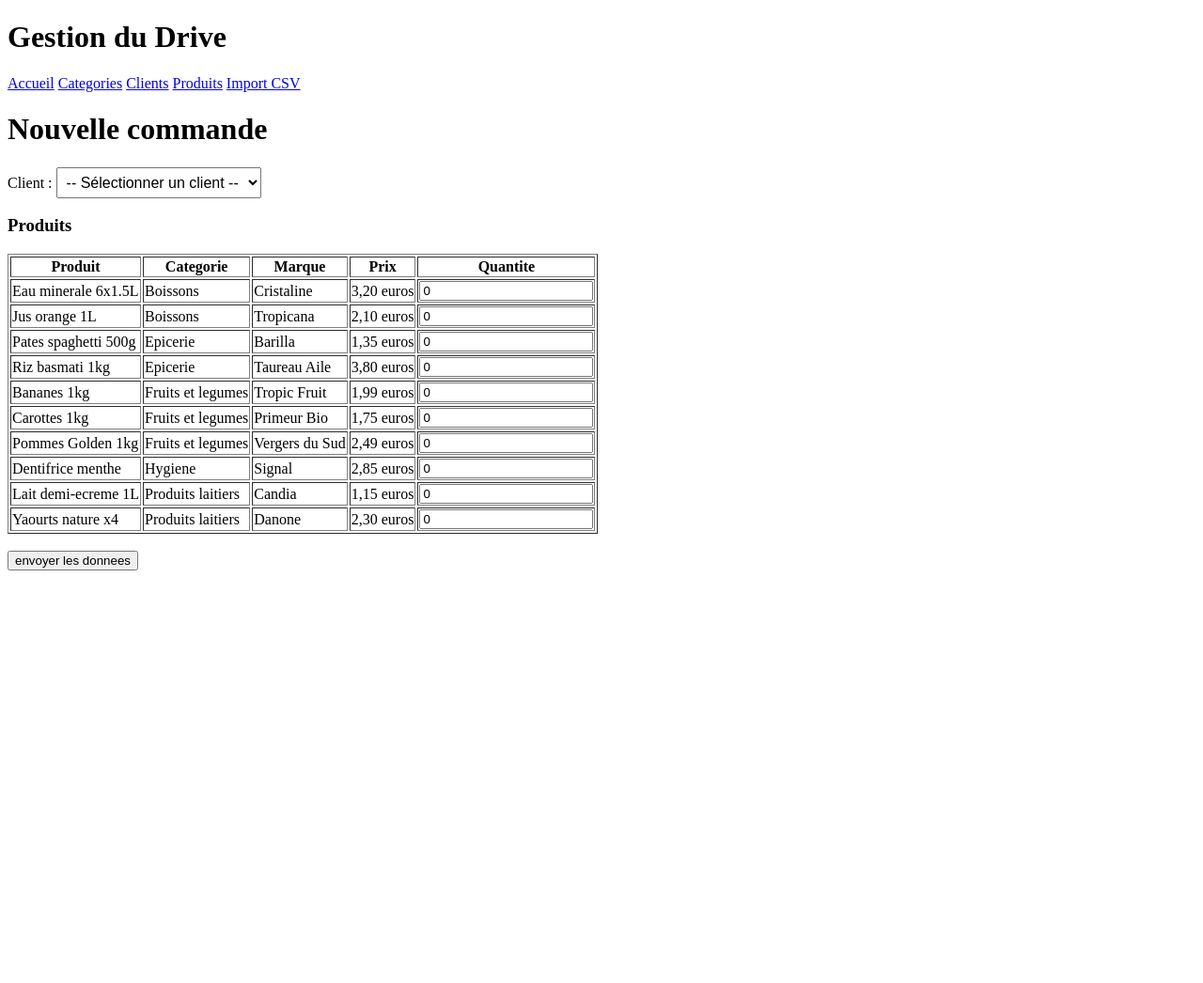
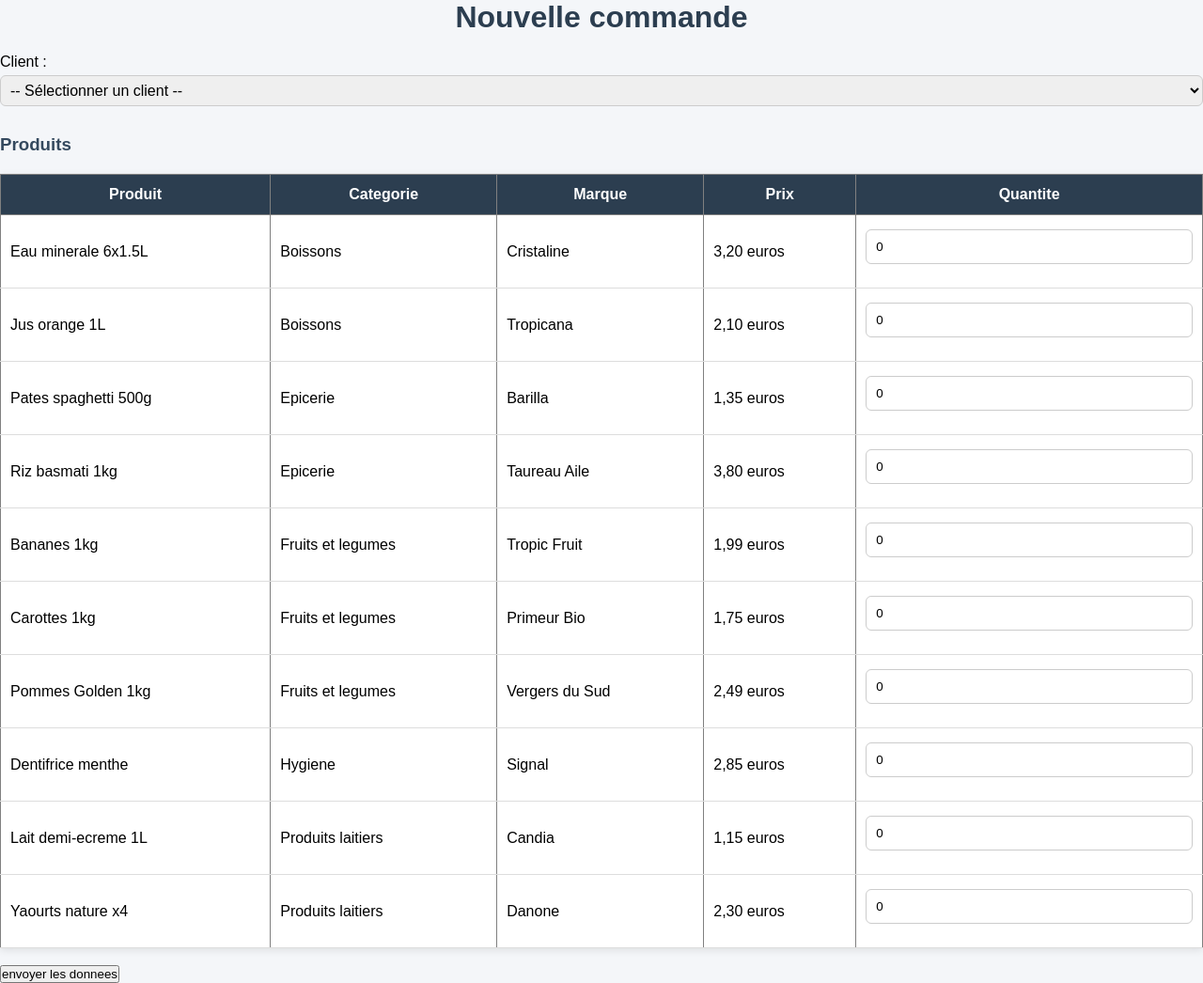
Before and after one commit to huymingbanchongphanith-arch/SAE203, a Django app: page /drive/ajoutcommande/ in a window 1280 px wide. Shown: the whole page at 94% size. Before the commit the page ends 607 px from the top, so only its background shows below. Run offline with Django 5.2, Linux system fonts and the light colour scheme; data comes from the database, SQL or seed files in the repository.

Commit message:
ajout css et modif pour test

```diff
--- a/Sae203/drive/static/drive/css/style.css
+++ b/Sae203/drive/static/drive/css/style.css
@@ -63,3 +63,115 @@
     padding:20px;
     color:#777;
 }
+
+/* Titre principal */
+h1 {
+    text-align: center;
+    color: #2c3e50;
+    margin-bottom: 20px;
+}
+h2 {
+    color: #34495e;
+    margin: 20px 0 15px 0;
+}
+h3 {
+    color: #34495e;
+    margin: 15px 0;
+}
+
+
+/* Navigation */
+nav {
+    background: #2c3e50;
+    padding: 15px;
+    border-radius: 10px;
+    margin-bottom: 25px;
+    text-align: center;
+}
+nav a {
+    color: white;
+    text-decoration: none;
+    margin: 0 15px;
+    font-weight: bold;
+}
+nav a:hover {
+    color: #3498db;
+}
+
+/* Liens généraux */
+a {
+    color: #2980b9;
+    text-decoration: none;
+}
+a:hover {
+    text-decoration: underline;
+}
+
+* Formulaires */
+form {
+    background: white;
+    padding: 20px;
+    border-radius: 10px;
+    box-shadow: 0 2px 8px rgba(0,0,0,0.1);
+    margin-top: 20px;
+}
+input[type="text"],
+input[type="number"],
+input[type="date"],
+input[type="file"],
+select,
+textarea {
+    width: 100%;
+    padding: 10px;
+    margin-top: 5px;
+    margin-bottom: 15px;
+    border: 1px solid #ccc;
+    border-radius: 6px;
+}
+/* Tableaux */
+table {
+    width: 100%;
+    border-collapse: collapse;
+    background: white;
+    margin-top: 20px;
+    box-shadow: 0 2px 8px rgba(0,0,0,0.1);
+}
+th {
+    background: #2c3e50;
+    color: white;
+    padding: 12px;
+}
+td {
+    padding: 10px;
+    border-bottom: 1px solid #ddd;
+}
+tr:hover {
+    background: #f5f5f5;
+}
+/* Listes */
+ol, ul {
+    margin-top: 15px;
+    margin-left: 25px;
+}
+li {
+    margin-bottom: 10px;
+    background: white;
+    padding: 10px;
+    border-radius: 6px;
+    list-style-position: inside;
+}
+/* Messages d'erreur */
+.erreur {
+    color: red;
+    font-weight: bold;
+    margin: 10px 0;
+}
+/* Totaux commandes */
+strong {
+    color: #27ae60;
+    font-size: 18px;
+}
+/* Espacement des paragraphes */
+p {
+    margin-bottom: 10px;
+}
--- a/Sae203/drive/templates/drive/commande/ajout.html
+++ b/Sae203/drive/templates/drive/commande/ajout.html
@@ -1,9 +1,13 @@
-{% extends 'drive/main.html' %}
-{% block title %}
-Ajouter une commande
-{% endblock %}
-{% block content %}
-  <h1>Nouvelle commande</h1>
+<!DOCTYPE html>
+<html lang="fr">
+<head>
+    <meta charset="UTF-8">
+    <title>Ajouter une commande</title>
+    {% load static %}
+    <link rel="stylesheet" href="{% static 'drive/css/style.css' %}">
+</head>
+<body>
+    <h1>Nouvelle commande</h1>
     {% if form.non_field_errors %}
         <p>{{ form.non_field_errors }}</p>
     {% endif %}
@@ -38,4 +42,5 @@
         <br>
         <input type="submit" value="envoyer les donnees">
     </form>
-{% endblock %}
+</body>
+</html>
--- a/Sae203/drive/templates/drive/commande/index.html
+++ b/Sae203/drive/templates/drive/commande/index.html
@@ -3,6 +3,8 @@
 <head>
     <meta charset="UTF-8">
     <title>Commandes</title>
+    {% load static %}
+    <link rel="stylesheet" href="{% static 'drive/css/style.css' %}">
 </head>
 <body>
     <h1>Gestion du Drive</h1>
--- a/Sae203/drive/templates/drive/commande/update.html
+++ b/Sae203/drive/templates/drive/commande/update.html
@@ -3,6 +3,8 @@
 <head>
     <meta charset="UTF-8">
     <title>Modifier une commande</title>
+    {% load static %}
+    <link rel="stylesheet" href="{% static 'drive/css/style.css' %}">
 </head>
 <body>
     <h1>Modifier la commande n°{{ commande.numero }}</h1>
```
Also changed, not shown: Sae203/drive/templates/drive/commande/affiche.html (+11 -6 lines).
